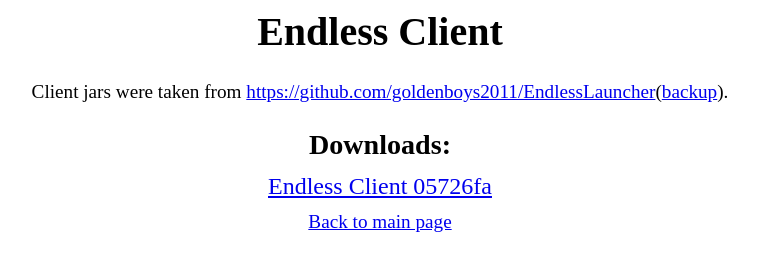
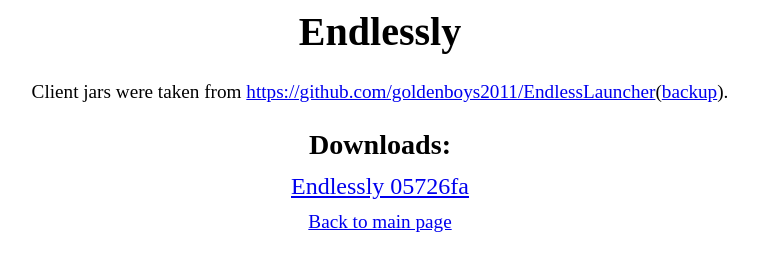
Before and after one commit to beta-clients/betahclients, a plain HTML site: page endlessclient.html in a window 1280 px wide. Shown: the whole page, without its empty margins (260-1018 px from the left). Drawn offline with Linux system fonts and the light colour scheme.

Commit message:
imagine not reading readme </3

```diff
--- a/endlessclient.html
+++ b/endlessclient.html
@@ -26,12 +26,12 @@
 </style>
 
 <body>
-	<h1 class="name">Endless Client</h1>
+	<h1 class="name">Endlessly</h1>
 
 	<p class="main">Client jars were taken from <a href="https://github.com/goldenboys2011/EndlessLauncher">https://github.com/goldenboys2011/EndlessLauncher</a>(<a href="https://github.com/beta-clients/EndlessLauncher">backup</a>).</p>
 	<div class="client">
 		<h3>Downloads:</h3>
-		<p><a href="https://www.mediafire.com/file/9xvh18u72n76kbi/endless-client-05726fa.jar/file">Endless Client 05726fa</a><p>
+		<p><a href="https://www.mediafire.com/file/9xvh18u72n76kbi/endless-client-05726fa.jar/file">Endlessly 05726fa</a><p>
 	</div>
 	<p class="main"><a href="index.html">Back to main page</a></p>
 
```
Also changed, not shown: index.html (+1 -1 lines).
